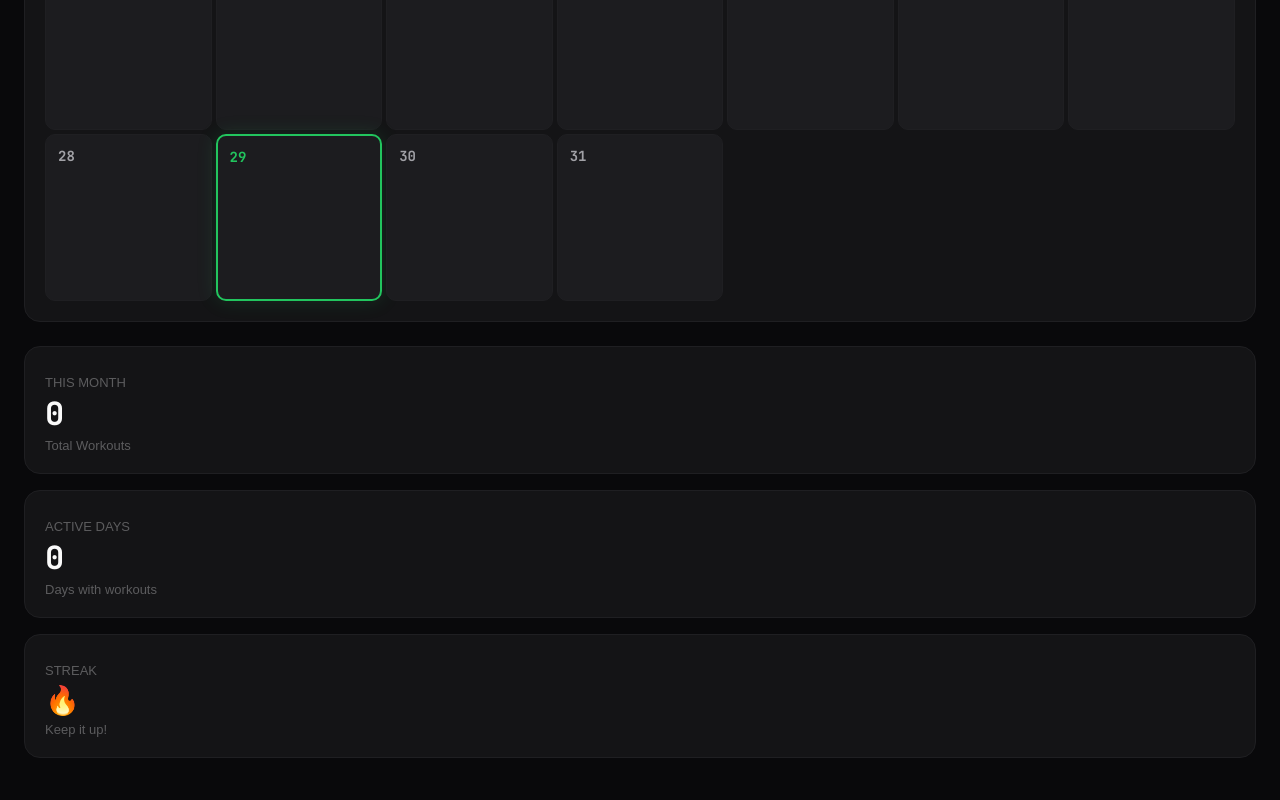
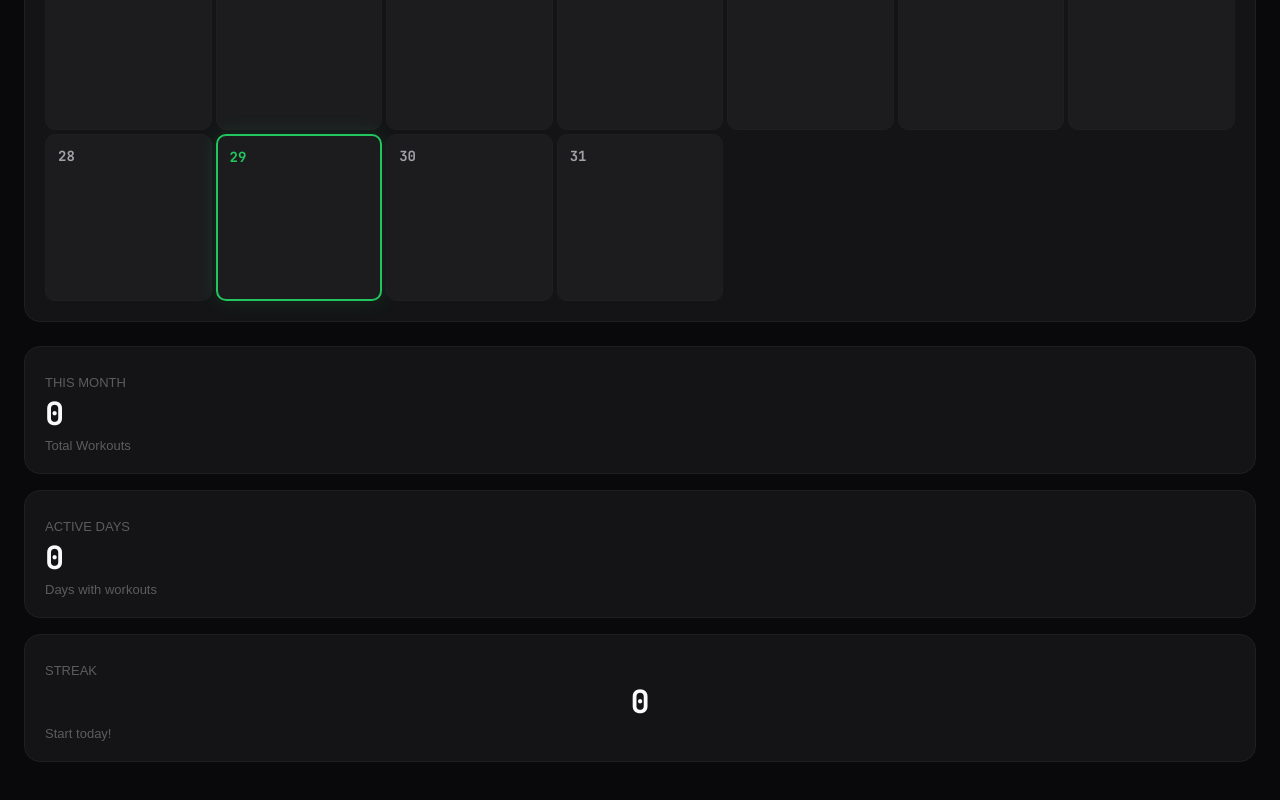
Before and after one commit to pryce-turner/helf, a React app in the folder frontend/: page / in a window 1280 px wide. Shown: the part 887-1687 px from the top of the page. Built offline with nearby package versions, Linux system fonts and the light colour scheme; no server answers; the HTML template or start-up script is replaced by a standard one; a web font is replaced by a local one.

Commit message:
Fixed remaining issues

```diff
--- a/frontend/dev-dist/sw.js
+++ b/frontend/dev-dist/sw.js
@@ -79,7 +79,7 @@ define(['./workbox-21a80088'], (function (workbox) { 'use strict';
    */
   workbox.precacheAndRoute([{
     "url": "index.html",
-    "revision": "0.mgh83255g08"
+    "revision": "0.7qh49akjnro"
   }], {});
   workbox.cleanupOutdatedCaches();
   workbox.registerRoute(new workbox.NavigationRoute(workbox.createHandlerBoundToURL("index.html"), {
--- a/frontend/src/index.css
+++ b/frontend/src/index.css
@@ -628,7 +628,7 @@
     }
 
     .nav-spacer-mobile {
-        height: 68px;
+        height: calc(68px + env(safe-area-inset-bottom, 0px));
     }
 
     /* Interactive item styles */
@@ -1052,10 +1052,10 @@
 }
 
 /* Navigation spacing overrides - outside layer for proper specificity */
-/* Mobile: bottom nav needs bottom padding */
+/* Mobile: bottom nav needs bottom padding including safe area */
 @media (max-width: 767px) {
     .page__content {
-        padding-bottom: 100px !important;
+        padding-bottom: calc(100px + env(safe-area-inset-bottom, 0px)) !important;
     }
 }
 
--- a/frontend/src/pages/BodyComposition.tsx
+++ b/frontend/src/pages/BodyComposition.tsx
@@ -47,13 +47,27 @@ const BodyComposition = () => {
         unit,
         change,
         icon: Icon,
+        trendDirection = 'neutral',
     }: {
         title: string;
         value: number | null;
         unit: string;
         change: number | null;
         icon: any;
-    }) => (
+        trendDirection?: 'up-good' | 'down-good' | 'neutral';
+    }) => {
+        // Determine color based on trend direction preference
+        const getTrendColor = () => {
+            if (trendDirection === 'neutral' || change === null) return 'var(--text-secondary)';
+            const isIncrease = change > 0;
+            if (trendDirection === 'up-good') {
+                return isIncrease ? 'var(--success)' : 'var(--error)';
+            } else { // down-good
+                return isIncrease ? 'var(--error)' : 'var(--success)';
+            }
+        };
+
+        return (
             <div className="stat-card animate-in">
                 <div className="flex items-center justify-between" style={{ marginBottom: 'var(--space-3)' }}>
                     <div style={{ fontSize: '12px', fontWeight: 600, color: 'var(--text-muted)', textTransform: 'uppercase', letterSpacing: '0.05em' }}>
@@ -72,7 +86,7 @@ const BodyComposition = () => {
                             gap: 'var(--space-1)',
                             fontSize: '12px',
                             marginTop: 'var(--space-2)',
-                        color: change > 0 ? 'var(--error)' : 'var(--success)',
+                            color: getTrendColor(),
                         }}
                     >
                         {change > 0 ? (
@@ -85,6 +99,7 @@ const BodyComposition = () => {
                 )}
             </div>
         );
+    };
 
     return (
         <>
@@ -121,6 +136,7 @@ const BodyComposition = () => {
                                             : null
                                     }
                                     icon={Weight}
+                                    trendDirection="neutral"
                                 />
                                 <StatCard
                                     title="Body Fat %"
@@ -128,6 +144,7 @@ const BodyComposition = () => {
                                     unit="%"
                                     change={stats.body_fat_change}
                                     icon={TrendingDown}
+                                    trendDirection="down-good"
                                 />
                                 <StatCard
                                     title="Muscle Mass"
@@ -143,6 +160,7 @@ const BodyComposition = () => {
                                             : null
                                     }
                                     icon={TrendingUp}
+                                    trendDirection="up-good"
                                 />
                                 <div className="stat-card animate-in">
                                     <div style={{ fontSize: '12px', fontWeight: 600, color: 'var(--text-muted)', textTransform: 'uppercase', letterSpacing: '0.05em', marginBottom: 'var(--space-3)' }}>
--- a/frontend/src/pages/Calendar.tsx
+++ b/frontend/src/pages/Calendar.tsx
@@ -1,8 +1,53 @@
-import { useState } from "react";
+import { useState, useMemo } from "react";
 import { useNavigate } from "react-router-dom";
-import { ChevronLeft, ChevronRight, Plus, Dumbbell } from "lucide-react";
+import { ChevronLeft, ChevronRight, Plus, Dumbbell, Flame } from "lucide-react";
 import Navigation from "@/components/Navigation";
 import { useCalendar } from "@/hooks/useWorkouts";
+
+/**
+ * Calculate workout streak allowing every-other-day training.
+ * A streak breaks when there are 2+ consecutive rest days.
+ */
+const calculateStreak = (workoutCounts: Record<string, number>): number => {
+    // Get all dates with workouts, sorted descending (most recent first)
+    const workoutDates = Object.entries(workoutCounts)
+        .filter(([_, count]) => count > 0)
+        .map(([date]) => new Date(date + 'T00:00:00'))
+        .sort((a, b) => b.getTime() - a.getTime());
+
+    if (workoutDates.length === 0) return 0;
+
+    const today = new Date();
+    today.setHours(0, 0, 0, 0);
+
+    const twoDaysAgo = new Date(today);
+    twoDaysAgo.setDate(twoDaysAgo.getDate() - 2);
+
+    // If most recent workout is more than 2 days ago, streak is broken
+    const mostRecent = workoutDates[0];
+    if (mostRecent.getTime() < twoDaysAgo.getTime()) {
+        return 0;
+    }
+
+    // Count streak - each workout day counts as 1
+    let streak = 1;
+    for (let i = 1; i < workoutDates.length; i++) {
+        const current = workoutDates[i - 1];
+        const previous = workoutDates[i];
+
+        const daysDiff = Math.floor(
+            (current.getTime() - previous.getTime()) / (1000 * 60 * 60 * 24)
+        );
+
+        // If gap is more than 2 days, streak is broken
+        if (daysDiff > 2) {
+            break;
+        }
+        streak++;
+    }
+
+    return streak;
+};
 
 const Calendar = () => {
     const navigate = useNavigate();
@@ -10,9 +55,24 @@ const Calendar = () => {
     const [currentYear, setCurrentYear] = useState(today.getFullYear());
     const [currentMonth, setCurrentMonth] = useState(today.getMonth() + 1);
 
+    // Fetch current month
     const { data: calendarData, isLoading } = useCalendar(
         currentYear,
         currentMonth,
+    );
+
+    // Calculate previous month for streak calculation
+    const prevMonth = currentMonth === 1 ? 12 : currentMonth - 1;
+    const prevYear = currentMonth === 1 ? currentYear - 1 : currentYear;
+
+    // Fetch previous month for streak calculation (only when viewing current month)
+    const isViewingCurrentMonth =
+        currentMonth === today.getMonth() + 1 &&
+        currentYear === today.getFullYear();
+
+    const { data: prevMonthData } = useCalendar(
+        prevYear,
+        prevMonth,
     );
 
     const monthName = new Date(
@@ -50,6 +110,17 @@ const Calendar = () => {
     };
 
     const workoutCounts = calendarData?.counts || {};
+
+    // Calculate streak using combined data from current and previous month
+    const streak = useMemo(() => {
+        if (!isViewingCurrentMonth) return null;
+
+        const combinedCounts: Record<string, number> = {
+            ...(prevMonthData?.counts || {}),
+            ...workoutCounts,
+        };
+        return calculateStreak(combinedCounts);
+    }, [workoutCounts, prevMonthData?.counts, isViewingCurrentMonth]);
 
     const getDayClasses = (_day: number, count: number, isToday: boolean) => {
         const classes = ['calendar-day'];
@@ -180,10 +251,21 @@ const Calendar = () => {
                             <div className="stat-card__label" style={{ marginBottom: 'var(--space-2)' }}>
                                 STREAK
                             </div>
-                            <div className="stat-card__value" style={{ fontSize: '28px' }}>
-                                🔥
+                            <div className="stat-card__value flex items-center justify-center" style={{ gap: 'var(--space-2)' }}>
+                                {streak !== null ? (
+                                    <>
+                                        <span>{streak}</span>
+                                        {streak > 0 && <Flame className="w-6 h-6" style={{ color: 'var(--chart-4)' }} />}
+                                    </>
+                                ) : (
+                                    <span style={{ fontSize: '18px', color: 'var(--text-muted)' }}>—</span>
+                                )}
                             </div>
-                            <div className="stat-card__label">Keep it up!</div>
+                            <div className="stat-card__label">
+                                {streak !== null
+                                    ? streak > 0 ? 'Workout days' : 'Start today!'
+                                    : 'View current month'}
+                            </div>
                         </div>
                     </div>
                 </div>
--- a/frontend/src/pages/Progression.tsx
+++ b/frontend/src/pages/Progression.tsx
@@ -1,4 +1,4 @@
-import { useState } from "react";
+import { useState, useEffect } from "react";
 import { useParams } from "react-router-dom";
 import { format } from "date-fns";
 import Navigation from "@/components/Navigation";
@@ -28,12 +28,17 @@ import {
 
 const Progression = () => {
     const { exercise: urlExercise } = useParams<{ exercise?: string }>();
-    const [selectedExercise, setSelectedExercise] = useState(
-        urlExercise || "Barbell Squat",
-    );
+    const [selectedExercise, setSelectedExercise] = useState(urlExercise || "");
     const [includeUpcoming, setIncludeUpcoming] = useState(true);
 
     const { data: exercises } = useProgressionExercises();
+
+    // Auto-select first exercise when list loads (if no URL param or selection)
+    useEffect(() => {
+        if (!selectedExercise && exercises && exercises.length > 0) {
+            setSelectedExercise(exercises[0]);
+        }
+    }, [exercises, selectedExercise]);
     const { data: progressionData, isLoading } = useProgression(
         selectedExercise,
         includeUpcoming,
```
Also changed, not shown: frontend/src/pages/Upcoming.tsx (+45 -12 lines), frontend/src/pages/WorkoutSession.tsx (+79 -19 lines), 1 other file (tests, documents, lock files or other folders). Lines whose indentation alone changed are shown as unchanged.
